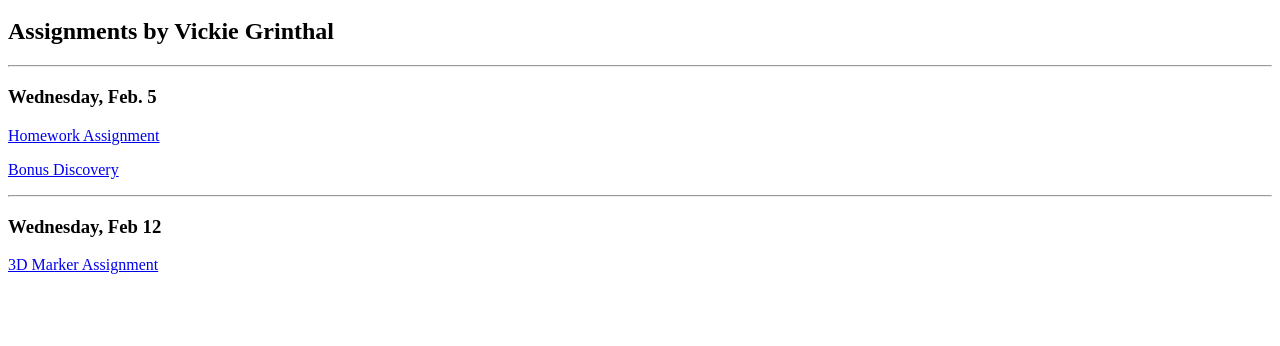
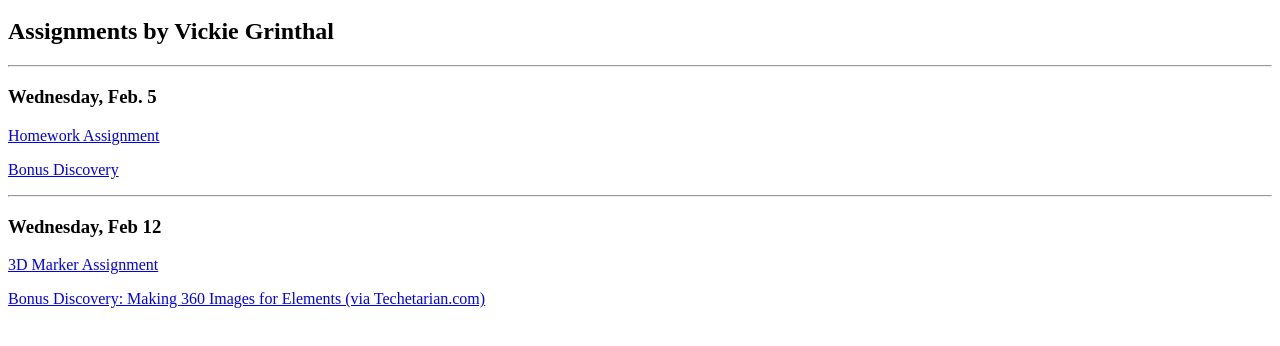
Before and after one commit to vgrinthal/VRSpring2020, a plain HTML site: page index.html in a window 1280 px wide. Shown: the part 48-394 px from the top of the page. Drawn offline with Linux system fonts and the light colour scheme.

```diff
--- a/index.html
+++ b/index.html
@@ -13,5 +13,6 @@
 	<hr>
 	<h3>Wednesday, Feb 12</h3>
 	<p><a href="templates/3DMarkerAssignment.html">3D Marker Assignment</a></p>
+	<p><a href="https://www.techetarian.com/2017/03/how-to-create-360-image-in-adobe.html">Bonus Discovery: Making 360 Images for Elements (via Techetarian.com)</a></p>
 </body>
 </html>
```
